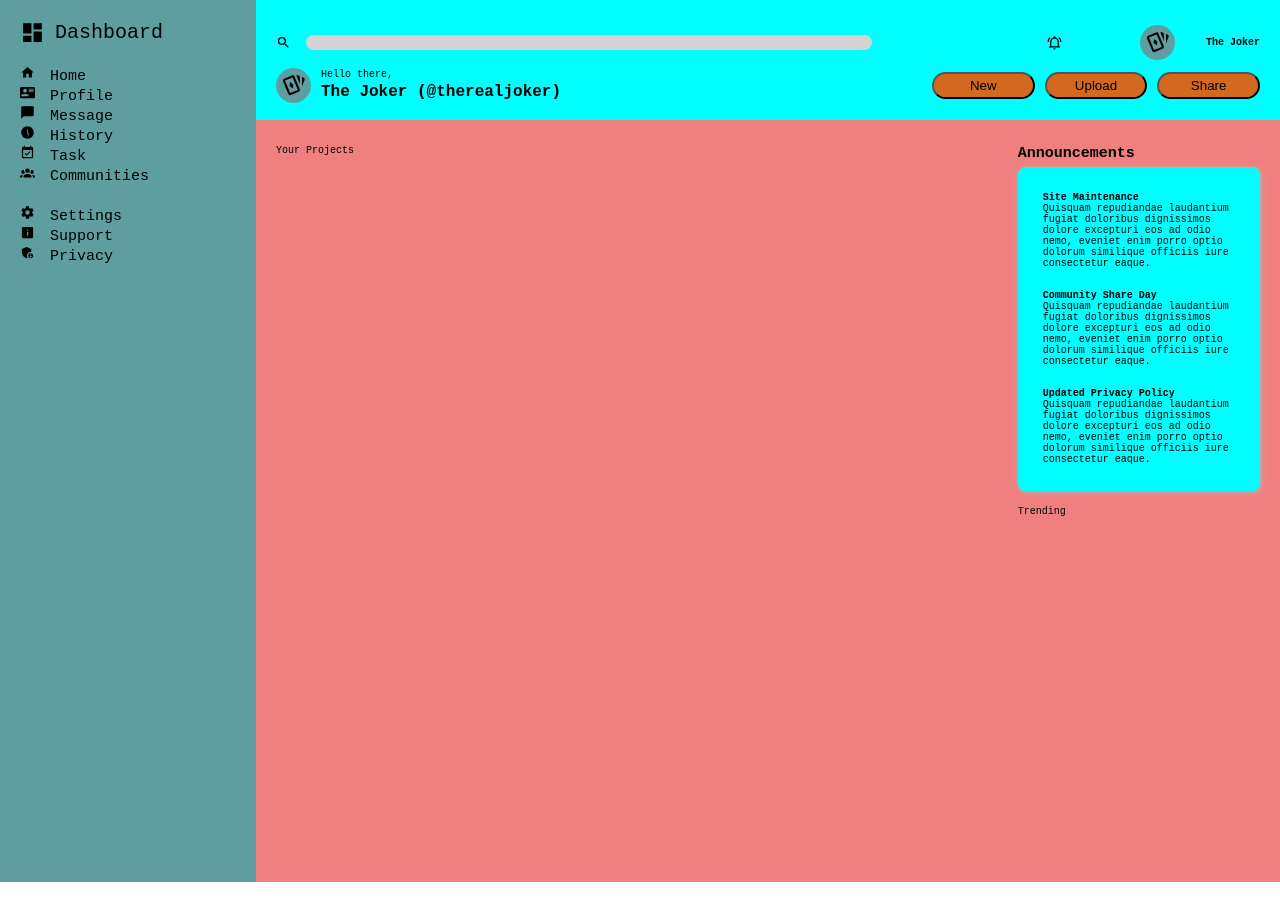
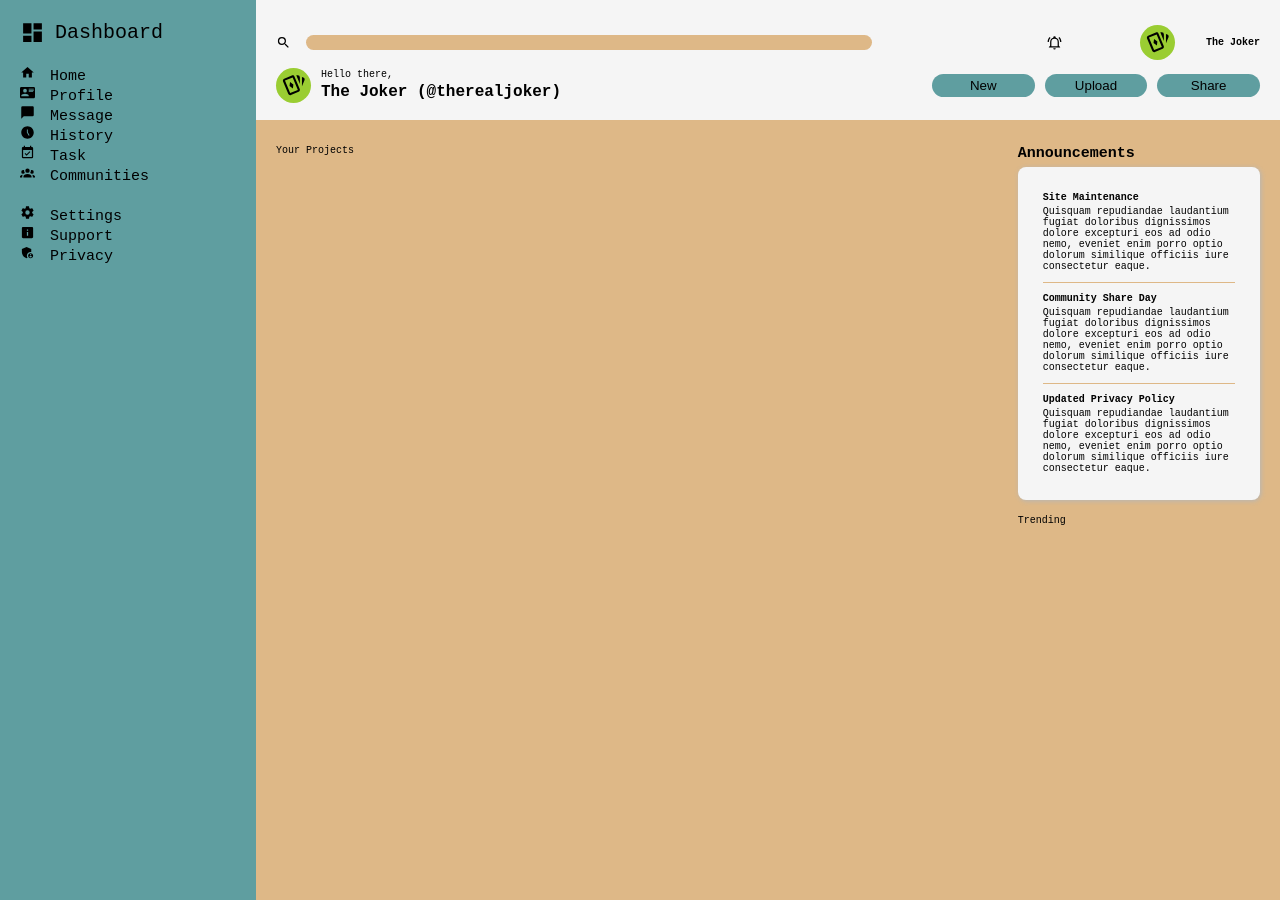
Before and after one commit to eramaan/dashboard-project, a plain HTML site: page index.html in a window 1280 px wide. Drawn offline with Linux system fonts and the light colour scheme.

Commit message:
added color variables

```diff
--- a/style.css
+++ b/style.css
@@ -5,8 +5,13 @@
   }
 html {
     font-size: 62.5%;
-    font-family: 'Courier New', Courier, monospace
+    font-family: 'Courier New', Courier, monospace;
+    --primary: cadetblue;
+    --secondary: yellowgreen;
+    --bkgr-light: whitesmoke;
+    --bkgr-dark: burlywood;
 }
+
 
 #container {
     display: grid;
@@ -14,14 +19,14 @@ html {
     grid-template-columns: 1fr 4fr;
 }
 #header {
-    background-color: aqua;
+    background-color: var(--bkgr-light);
     grid-column: 2 / 3;
     display: grid;
     grid-template-rows: 1fr 2fr;
     padding: 25px 20px 10px 20px;
 }
 #sidebar {
-    background-color: cadetblue;
+    background-color: var(--primary);
     grid-row: 1 / 3;
     display: grid;
     grid-template-rows: repeat(3, min-content);
@@ -32,7 +37,7 @@ html {
     font-weight: 500;
 }
 #main-content {
-    background-color: lightcoral;
+    background-color: var(--bkgr-dark);
     grid-column: 2 / 3;
     padding: 25px 20px 30px 20px;
 }
@@ -70,7 +75,7 @@ li {
     grid-template-columns: min-content auto;
 }
 #search-bar {
-    background-color: lightgray;
+    background-color: var(--bkgr-dark);
     border-radius: 15px;
     width: 80%;
     border: none;
@@ -88,7 +93,7 @@ li {
 }
 #user-box div,
 #user-welcome-icon {
-    background-color: cadetblue;
+    background-color: var(--secondary);
     border-radius: 50%;
     height: 35px;
     width: 35px;
@@ -123,9 +128,10 @@ li {
     gap: 10px;
 }
 #button-box button {
-    background-color: chocolate;
+    background-color: var(--primary);
     border-radius: 15px;
     padding: 4px 8px;
+    border: none;
 }
 #main-content {
     display: grid;
@@ -143,15 +149,16 @@ li {
 }
 .news-title {
     font-weight: 600;
+    padding-bottom: 3px;
 }
 .item-bkgr {
-    background-color: aqua;
+    background-color: var(--bkgr-light);
     padding: 25px 25px 15px 25px;
     border-radius: 8px;
     box-shadow: 1px 1px 5px #b6b6b6;
 }
 hr {
-    color: #b6b6b6;
+    color: var(--bkgr-dark);
 }
 #news {
     display: grid;
@@ -160,6 +167,6 @@ hr {
 }
 #news-item-2,
 #news-item-1 {
-    border-bottom: 1px solid #b6b6b6;
+    border-bottom: 1px solid var(--bkgr-dark);
     padding-bottom: 10px;
 }
```
